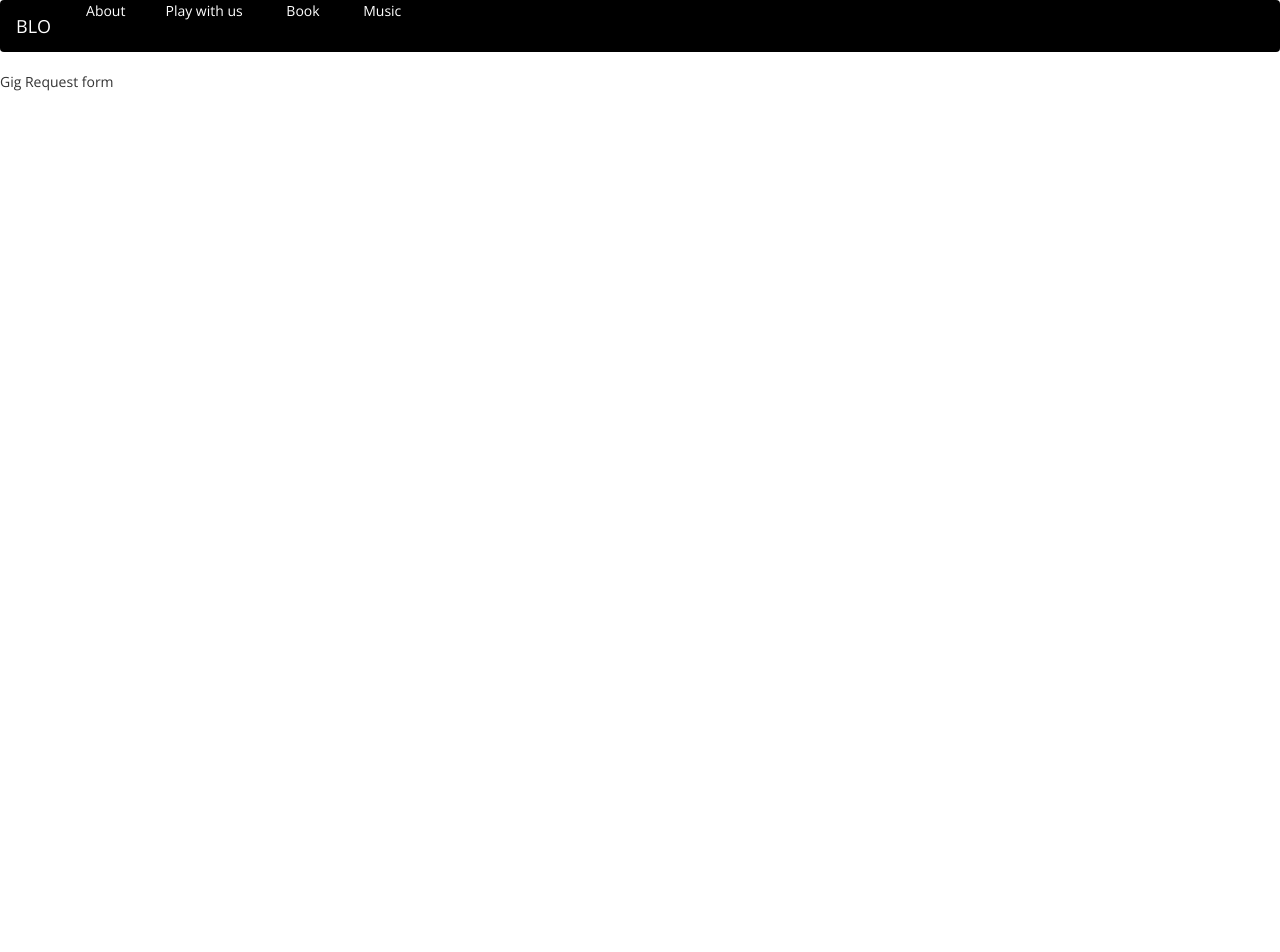
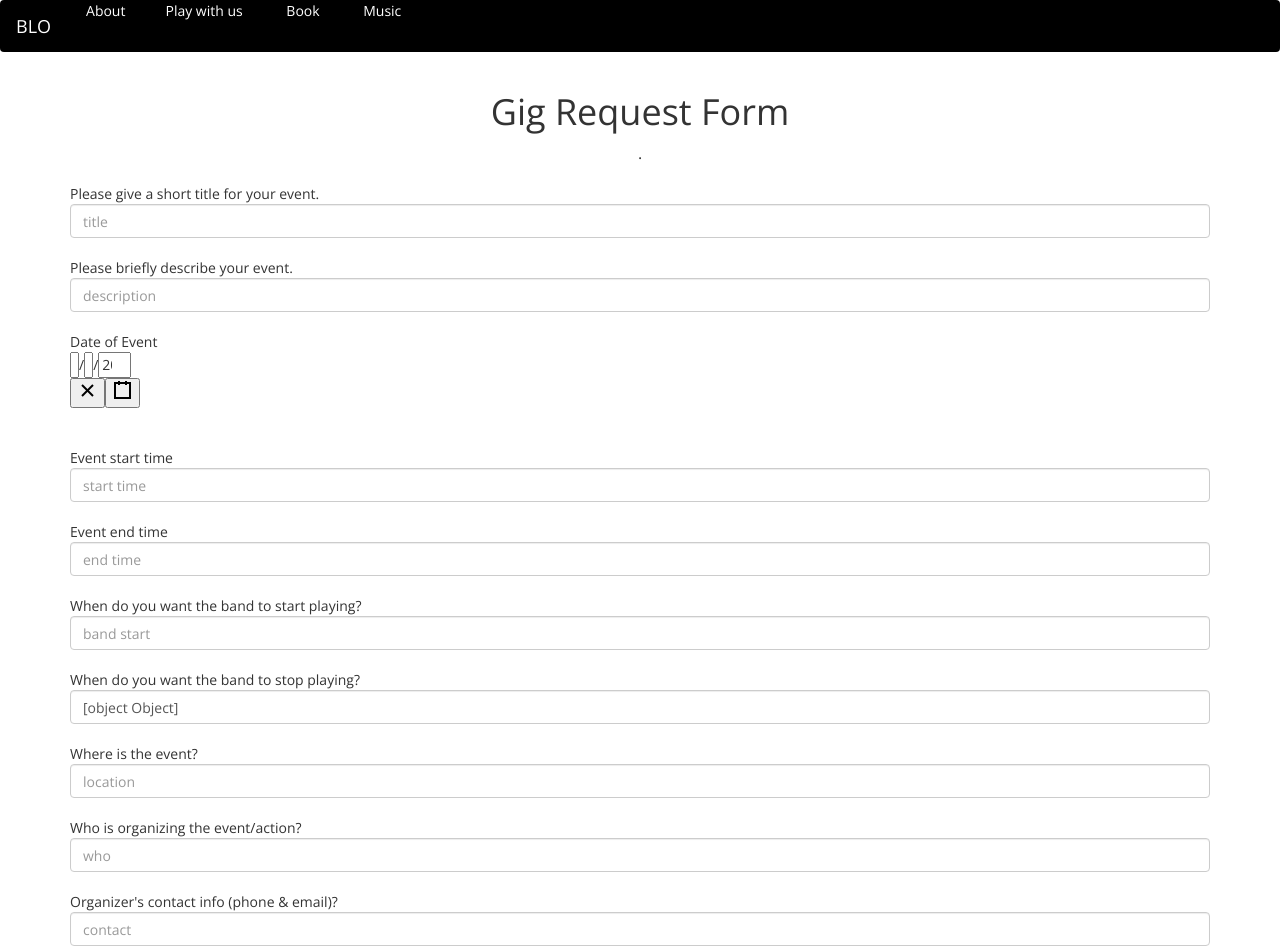
Before and after one commit to caseyagorman/blo-site, a React (Create React App) app: page /gig-request in a window 1280 px wide. Shown: the top 952 px of the page. Before the commit the page ends 800 px from the top, so only its background shows below. Built offline with nearby package versions, Linux system fonts and the light colour scheme.

Commit message:
add date picker

```diff
--- a/package.json
+++ b/package.json
@@ -5,6 +5,8 @@
   "dependencies": {
     "react": "^16.8.6",
     "react-bootstrap": "^1.0.0-beta.6",
+    "react-date-picker": "^7.5.0",
+    "react-datepicker": "^2.3.0",
     "react-dom": "^16.8.6",
     "react-router-dom": "^5.0.0",
     "react-router-hash-link": "^1.2.1",
--- a/public/index.html
+++ b/public/index.html
@@ -30,7 +30,7 @@
       work correctly both with client-side routing and a non-root public URL.
       Learn how to configure a non-root public URL by running `npm run build`.
     -->
-    <title>React App</title>
+    <title>Brass Liberation Orchestra</title>
   </head>
   <body>
     <noscript>You need to enable JavaScript to run this app.</noscript>
--- a/src/About.js
+++ b/src/About.js
@@ -49,7 +49,7 @@ const About = () => (
       <div style={{fontSize: 16}}>One of the highest political priorities for the BLO is fighting the displacement caused by gentrification.
        We believe that everyone has a right to
            a stable home and that low-cost housing and small businesses should be protected from the boom and bust cycles of the real estate market.
-                    <a href="/housing-justice"> Read more
+                    <a style={{color:"#ef0067"}} href="/housing-justice"> Read more
            </a>
            </div>
            </div>
@@ -60,7 +60,7 @@ const About = () => (
       the media, and parts of the U.S.-born population. People have been arrested, separated from their children, and
       "disappeared". We believe that immigrants and U.S.-born
           people must stand together to resist these attacks.
-           <a href="/immigrant-rights"> Read more
+           <a style={{color:"#ef0067"}}  href="/immigrant-rights"> Read more
            </a>
 
 
@@ -118,7 +118,7 @@ const About = () => (
  <br></br>
 
        <h3>Respect for Culture</h3>
-  <div>We work for a society that respects all cultures and work to promote cross-cultural understanding, social justice and human solidarity. <br></br>We attempt to do this in a manner
+  <div>We work for a society that respects all cultures and work to <br></br>promote cross-cultural understanding, social justice and human solidarity. <br></br>We attempt to do this in a manner
        that avoids exploitation, stealing or ignorance of the world's cultures.</div>
  <br></br>
 
--- a/src/App.js
+++ /dev/null
@@ -1,14 +0,0 @@
-import React, { Component } from 'react';
-import SignupForm from "./Form"
-
-class App extends Component {
-  render() {
-    return (
-      <div className="App">
-      <SignupForm></SignupForm>
-      </div>
-    );
-  }
-}
-
-export default App;
--- a/src/Contact.js
+++ /dev/null
@@ -1,9 +0,0 @@
-import React from "react"
-
-const Contact = () =>(
-<div>
-    Gig Request form
- </div>
-)
-
-export default Contact
--- /dev/null
+++ b/src/GigRequest.js
@@ -0,0 +1,225 @@
+import React, {Component} from "react"
+import {Form, FormControl, Button} from "react-bootstrap"
+// import DatePicker from "react-datepicker";
+// import "react-datepicker/dist/react-datepicker.css";
+import DatePicker from 'react-date-picker'
+
+class GigRequest extends Component {
+    constructor(props){
+        super(props)
+        this.state = {name: "", email: "", instrument: "", about: "", agree: true, date: new Date()}
+        this.handleChange = this.handleChange.bind(this)
+        this.handleSubmit = this.handleSubmit.bind(this)
+    }
+
+
+
+    handleChange(e) {
+        console.log("EEEEEEEEE", e)
+        if (e.type === undefined){
+            this.setState({
+                date: e
+            })
+
+        }else{
+
+        // const target = e.target;
+        // const value = target.value
+        // // const value = target.type === 'checkbox' ? target.checked : target.value;
+        // const name = target.name;
+
+        this.setState({
+          [e.target.name]: e.target.value
+        });
+      }}
+
+    handleSubmit(e){
+        e.preventDefault()
+        console.log("submmited", this.state)
+    }
+
+    render(){
+        return (
+            <div className="container">
+            <h1 style={{textAlign: "center"}}>Gig Request Form</h1>
+            <div style={{textAlign: "center", fontSize: 16}}>.</div>
+            <br></br>
+            <Form onSubmit={this.handleSubmit}>
+            Please give a short title for your event.
+            <FormControl
+            onChange={this.handleChange}
+            name="title"
+            type="text"
+            placeholder="title"
+            value={this.state.name}
+            />
+            <br></br>
+            Please briefly describe your event.
+            <FormControl
+            onChange={this.handleChange}
+            name="description"
+            type="textArea"
+            placeholder= "description"
+            value={this.state.email}
+            />
+            <br></br>
+            Date of Event
+            <br></br>
+
+                <DatePicker
+                onChange={this.handleChange}
+                type="date"
+                name="date"
+                value={this.state.date}
+              />
+            <br></br><br></br>
+            Event start time
+               <FormControl
+            onChange={this.handleChange}
+            name="start_time"
+            type="text"
+            placeholder="start time"
+            value={this.state.about}
+            />
+            <br></br>
+              Event end time
+               <FormControl
+            onChange={this.handleChange}
+            name="end_time"
+            type="text"
+            placeholder="end time"
+            value={this.state.about}
+            />
+            <br></br>
+              When do you want the band to start playing?
+               <FormControl
+            onChange={this.handleChange}
+            name="band_start"
+            type="text"
+            placeholder="band start"
+            value={this.state.about}
+            />
+            <br></br>
+              When do you want the band to stop playing?
+               <FormControl
+            onChange={this.handleChange}
+            name="band_end"
+            type="text"
+            placeholder="band end"
+            value={this.state}
+            />
+            <br></br>
+                Where is the event?
+               <FormControl
+            onChange={this.handleChange}
+            name="location"
+            type="text"
+            placeholder="location"
+            value={this.state.location}
+            />
+<br></br>
+Who is organizing the event/action?
+               <FormControl
+            onChange={this.handleChange}
+            name="who"
+            type="text"
+            placeholder="who"
+            value={this.state.who}
+            />
+<br></br>
+Organizer's contact info (phone & email)?
+               <FormControl
+            onChange={this.handleChange}
+            name="contact"
+            type="text"
+            placeholder="contact"
+            value={this.state.contact}
+            /><br></br>
+    What is the cause being advanced and/or the purpose of the event
+               <FormControl
+            onChange={this.handleChange}
+            name="cause"
+            type="textarea"
+            placeholder="cause"
+            value={this.state.cause}
+            /><br></br>
+           If there is a public website/link  this event, paste it here.
+               <FormControl
+            onChange={this.handleChange}
+            name="url"
+            type="text"
+            placeholder="url"
+            value={this.state.url}
+            />
+<br></br>
+            What is the history of the event
+               <FormControl
+            onChange={this.handleChange}
+            name="event_history"
+            type="textarea"
+            placeholder=""
+            value={this.state.history}
+            /><br></br>
+    Is the event arrestable?
+               <FormControl
+            onChange={this.handleChange}
+            name="arrestable"
+            type="textarea"
+            placeholder="arrestable"
+            value={this.state.arrestable}
+            /><br></br>
+            Have the organizers communicated with the police in advance?
+            <FormControl
+            onChange={this.handleChange}
+            name="cops"
+            type="textarea"
+            placeholder="cops"
+            value={this.state.cops}
+            /><br></br>
+            What is the role and leadership of people of color in connection with the event?
+               <FormControl
+            onChange={this.handleChange}
+            name="people_of_color"
+            type="textarea"
+            placeholder="people of color"
+            value={this.state.poc}
+            /><br></br>
+               What is the level of involvement of the relevant communities
+               <FormControl
+            onChange={this.handleChange}
+            name="relevant_communities"
+            type="textarea"
+            placeholder="relevant communities"
+            value={this.state.communities}
+            />
+<br></br>
+            Will other musical groups be playing? If so, who?
+               <FormControl
+            onChange={this.handleChange}
+            name="other_groups"
+            type="textarea"
+            placeholder="other groups"
+            value={this.state.groups}
+            /><br></br>
+            Will there be a sound system?
+            <br></br>
+            Any other details we should know?
+               <FormControl
+            onChange={this.handleChange}
+            name="other"
+            type="textarea"
+            placeholder=""
+            value={this.state.other}
+            />
+            <br></br>
+
+
+            <br></br>
+            <Button style={{backgroundColor:"#ef0067", border: "1px solid black"}}>Submit request</Button>
+            </Form>
+            </div>
+        )
+    }
+}
+
+export default GigRequest
--- a/src/Form.js
+++ b/src/MembershipRequest.js
@@ -2,7 +2,7 @@ import React, {Component} from "react"
 import {Form, FormControl, Button} from "react-bootstrap"
 import {Link} from "react-router-dom"
 
-class SignupForm extends Component {
+class MembershipRequest extends Component {
     constructor(props){
         super(props)
         this.state = {name: "", email: "", instrument: "", about: "", agree: true}
@@ -31,7 +31,7 @@ class SignupForm extends Component {
         return (
             <div className="container">
             <h1 style={{textAlign: "center"}}>Membership Request Form</h1>
-            <div style={{textAlign: "center"}}>If you see us on the street, we are always open to folks coming up and playing with us.
+            <div style={{textAlign: "center", fontSize: 16}}>If you see us on the street, we are always open to folks coming up and playing with us.
             If you want to get more involved, please fill out the form below.
             B.L.O. is open to all musical levels.
             Please check out our politics and look over some of our past actions to see
@@ -84,4 +84,4 @@ class SignupForm extends Component {
     }
 }
 
-export default SignupForm
+export default MembershipRequest
--- a/src/index.js
+++ b/src/index.js
@@ -1,16 +1,14 @@
 import React from 'react';
 import ReactDOM from 'react-dom';
 import './index.css';
-import App from './App';
 import AppNav from "./AppNav"
 import Home from "./Home"
-import SignupForm from "./Form"
+import MembershipRequest from "./MembershipRequest"
 import About from "./About"
-import PointsOfUnity from "./PointsOfUnity"
-import Contact from "./Contact"
 import * as serviceWorker from './serviceWorker';
 import {Router, Route} from "react-router-dom"
 import history from "./history"
+import GigRequest from './GigRequest';
 
 
 const AppRouter = () => (
@@ -19,9 +17,9 @@ const AppRouter = () => (
     <div>
         <AppNav/>
         <Route path ="//" component={Home}></Route>
-        <Route path ="/signup" component={SignupForm}></Route>
+        <Route path ="/signup" component={MembershipRequest}></Route>
         <Route path ="/about" component={About}></Route>
-        <Route path ="/gig-request" component={Contact}></Route>
+        <Route path ="/gig-request" component={GigRequest}></Route>
     </div>
     </Router>
 )
```
Also changed, not shown: src/logo.svg (deleted), 1 other file (tests, documents, lock files or other folders).
